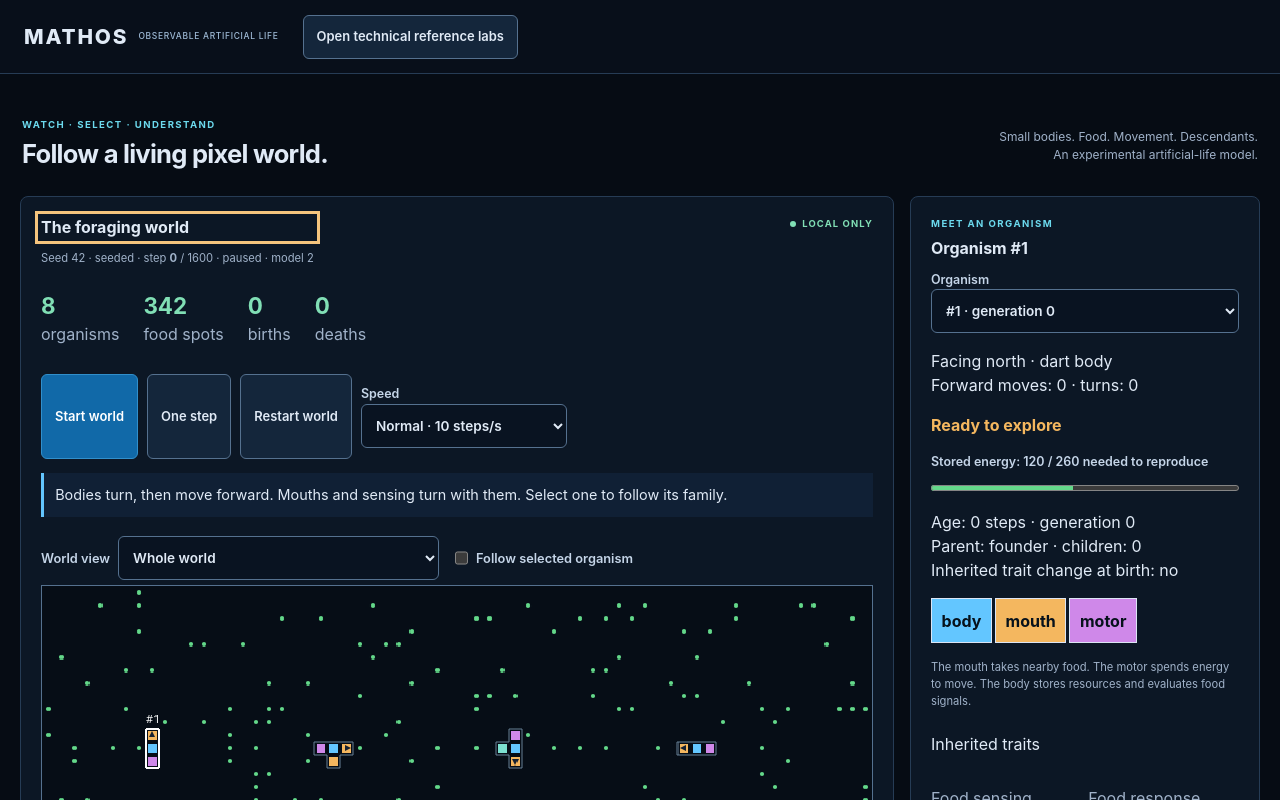
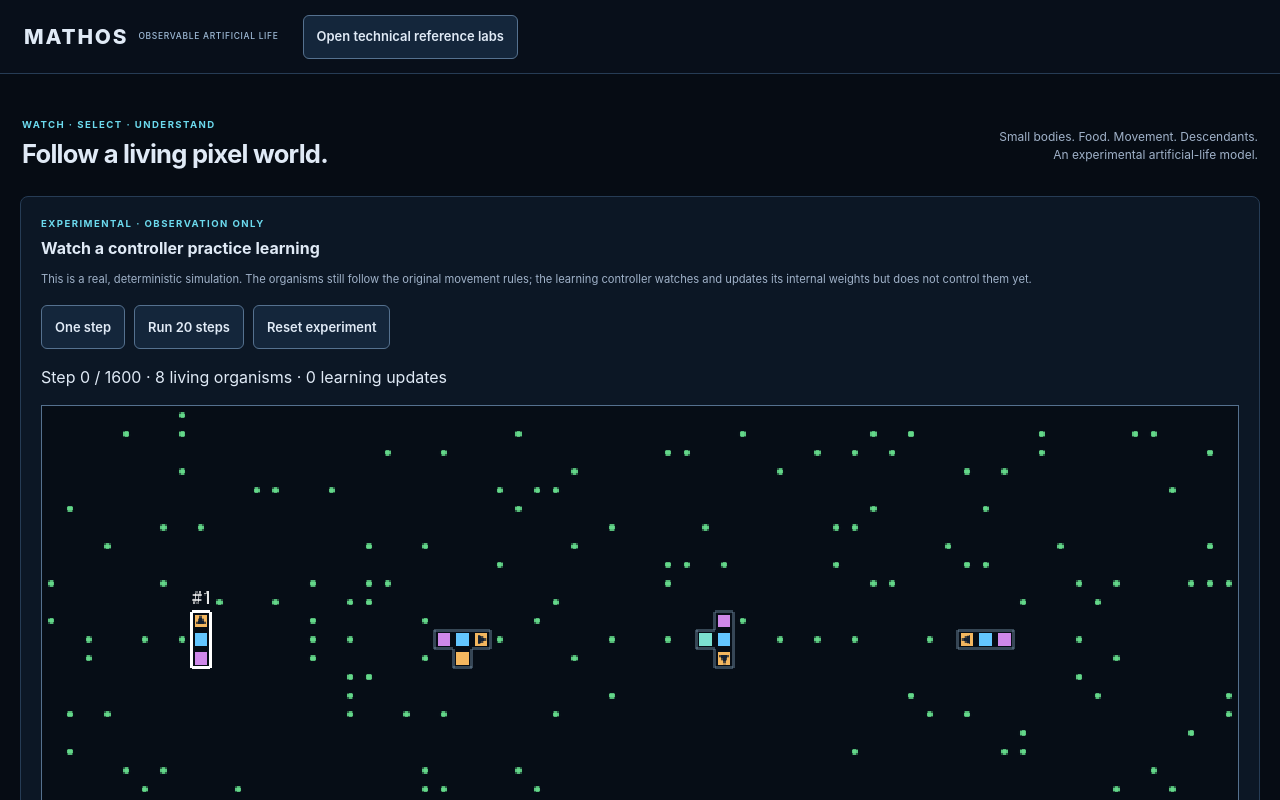
Before and after one commit to Mankeluvsit/mathos, a React (Vite) app: page / in a window 1280 px wide. Shown: the top 800 px of the page. Built offline with nearby package versions, Linux system fonts and the light colour scheme.

Commit message:
feat(ui): surface shadow-learning experiment in ecology dashboard

```diff
--- a/src/components/EcologyLab.tsx
+++ b/src/components/EcologyLab.tsx
@@ -1,3 +1,4 @@
+import { ShadowLearningDemo } from "./ShadowLearningDemo";
 import { useEffect, useRef, useState } from "react";
 import {
   body,
@@ -252,6 +253,7 @@ function EcologySession({
             An experimental artificial-life model.
           </p>
         </section>
+        <ShadowLearningDemo />
         <div className="ecology-grid">
           <section
             className="panel ecology-world"
```
